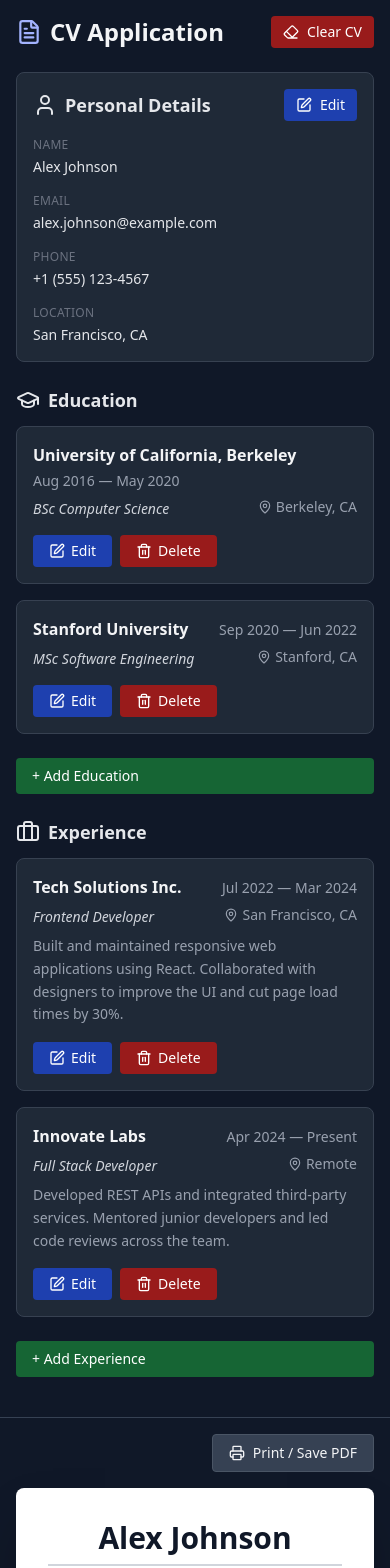
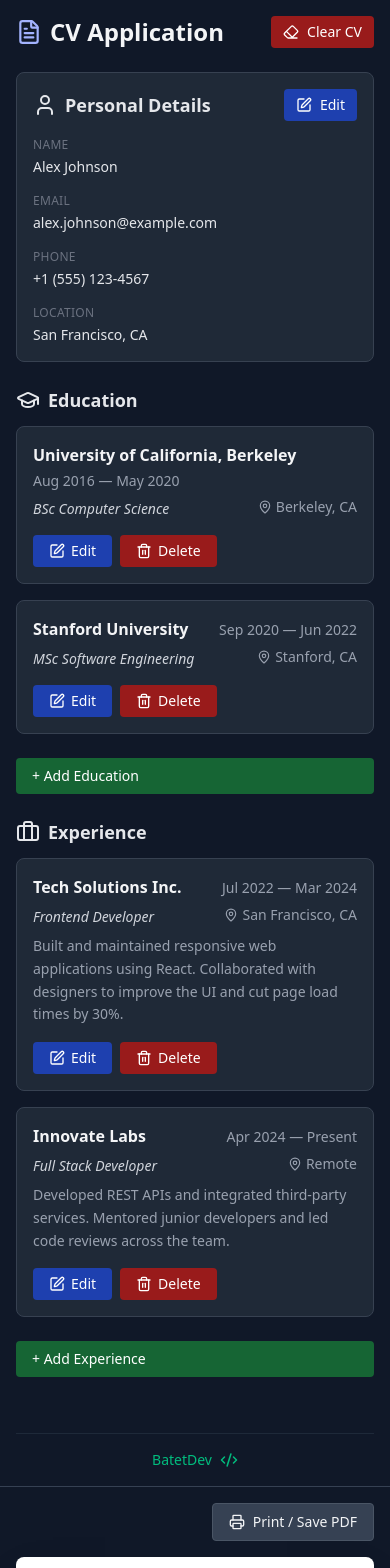
Before and after one commit to BatetDev/top-project-cv-application, a React (Vite) app: page / in a window 390 px wide. Shown: the top 1568 px of the page. Built offline with nearby package versions, Linux system fonts and the light colour scheme.

Commit message:
feat: add github repo footer

```diff
--- a/src/App.jsx
+++ b/src/App.jsx
@@ -4,7 +4,7 @@ import GeneralInfo from './components/GeneralInfo';
 import EducationSection from './components/EducationSection';
 import ExperienceSection from './components/ExperienceSection';
 import CvPreview from './components/CvPreview';
-import { Printer, FileText, Eraser } from 'lucide-react';
+import { Printer, FileText, Eraser, CodeXml } from 'lucide-react';
 
 /**
  * Root component. Owns all CV state:
@@ -139,7 +139,8 @@ function App() {
   return (
     <div className='app-shell flex min-h-screen flex-col bg-gray-900 text-gray-100 lg:h-screen lg:flex-row lg:overflow-hidden'>
       {/* Editor Panel */}
-      <div className='editor-panel w-full border-b border-gray-700 p-4 sm:p-6 lg:w-[30%] lg:min-h-0 lg:overflow-y-auto lg:border-b-0 lg:border-r'>
+      <div className='editor-panel flex flex-col w-full border-b border-gray-700 p-4 sm:p-6 lg:w-[30%] lg:min-h-0 lg:overflow-y-auto lg:border-b-0 lg:border-r'>
+        {/* Header */}
         <div className='mb-6 flex items-center justify-between gap-4'>
           <h1 className='flex items-center gap-2 text-2xl font-bold'>
             <FileText
@@ -159,6 +160,8 @@ function App() {
           </button>
         </div>
 
+        {/* Form Content (flex-1 pushes the footer down) */}
+        <div className='flex-1'>
           <GeneralInfo
             key={formResetKey}
             data={generalInfo}
@@ -178,6 +181,20 @@ function App() {
             onAdd={handleExperienceAdd}
             onDelete={handleExperienceDelete}
           />
+        </div>
+
+        {/* Footer */}
+        <footer className='mt-8 border-t border-gray-800 pt-4 text-center text-sm text-emerald-500 print:hidden'>
+          <a
+            href='https://github.com/BatetDev/top-project-cv-application'
+            className='inline-flex items-center justify-center gap-2 transition-colors hover:text-emerald-300'
+            target='_blank'
+            rel='noopener noreferrer'
+          >
+            <span className='font-medium'>BatetDev</span>
+            <CodeXml size={18} />
+          </a>
+        </footer>
       </div>
 
       {/* Preview Panel */}
```
Lines whose indentation alone changed are shown as unchanged.
